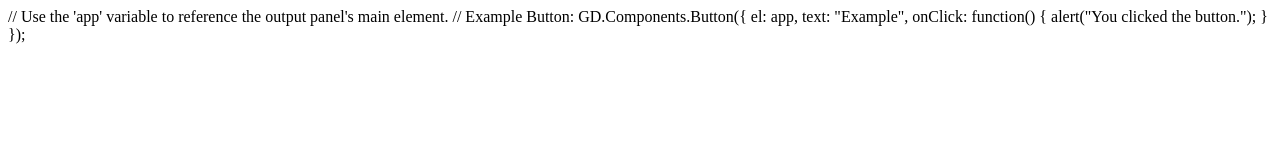
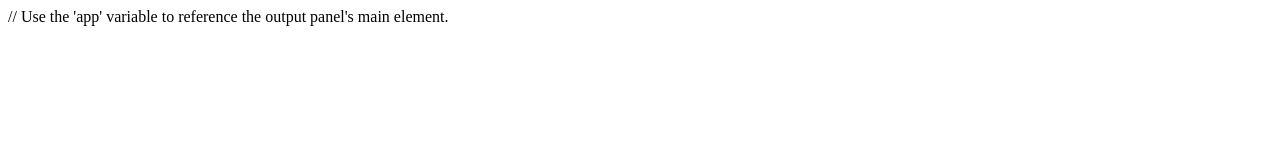
Before and after one commit to gunjandatta/code, a website built with webpack: page src/index.html in a window 1280 px wide. Built offline with nearby package versions, Linux system fonts and the light colour scheme.

Commit message:
Updated the main function to return the editor.

```diff
--- a/src/index.html
+++ b/src/index.html
@@ -3,15 +3,7 @@
 </div>
 <div class="row">
     <div class="col">
-        <div id="editor">// Use the 'app' variable to reference the output panel's main element.
-// Example Button:
-GD.Components.Button({
-    el: app,
-    text: "Example",
-    onClick: function() {
-        alert("You clicked the button.");
-    }
-});</div>
+        <div id="editor">// Use the 'app' variable to reference the output panel's main element.</div>
     </div>
     <div class="col">
         <div id="output"></div>
--- a/src/index.ts
+++ b/src/index.ts
@@ -46,6 +46,6 @@ window["CodeEditor"] = (el: HTMLElement) => {
     editor.setTheme("ace/theme/monokai");
     editor.session.setMode("ace/mode/javascript");
 
-    // Run the default code
-    (btn.el as HTMLInputElement).click();
+    // Return the editor
+    return editor;
 }
```
Also changed, not shown: 2 other files.
